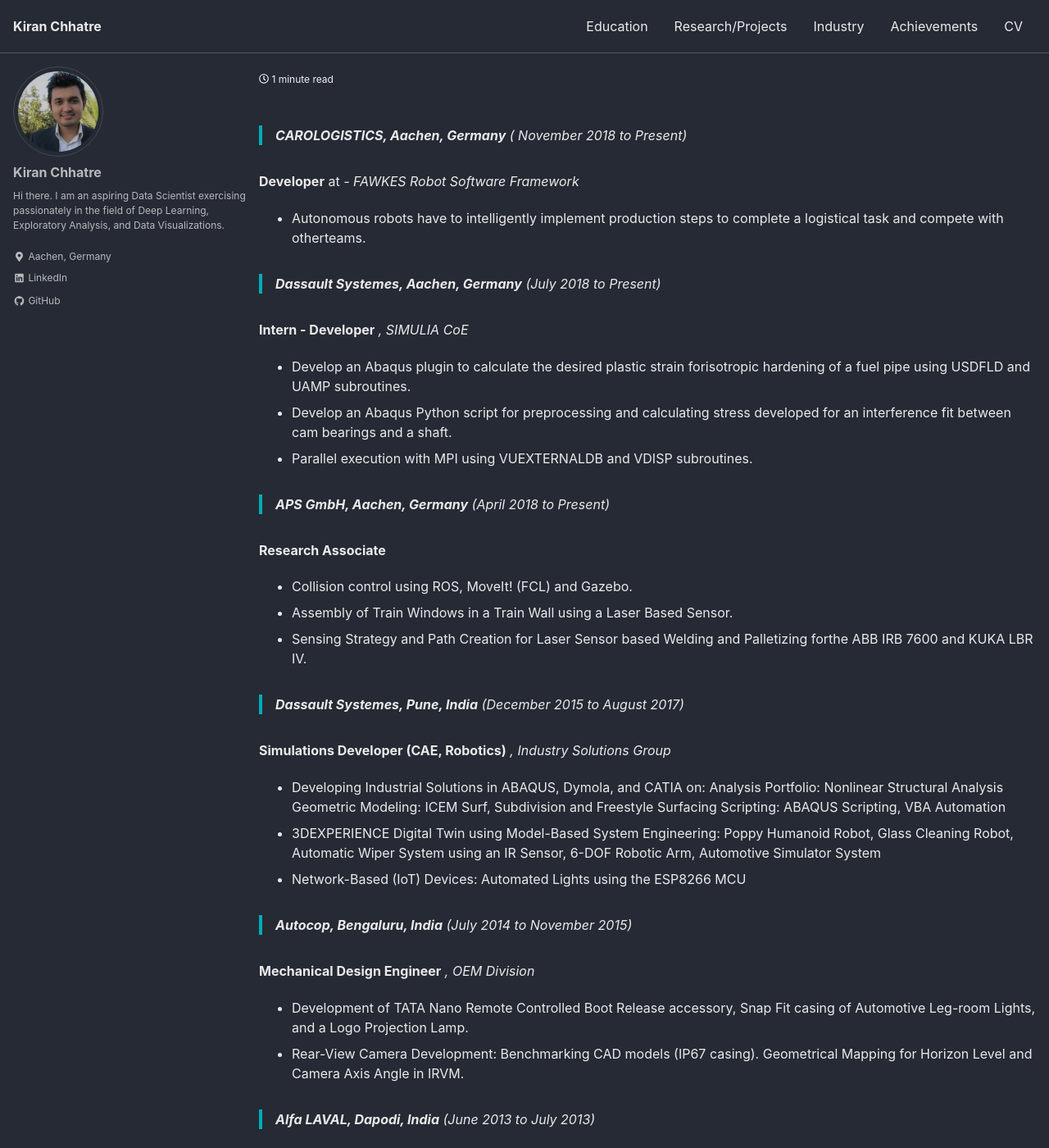
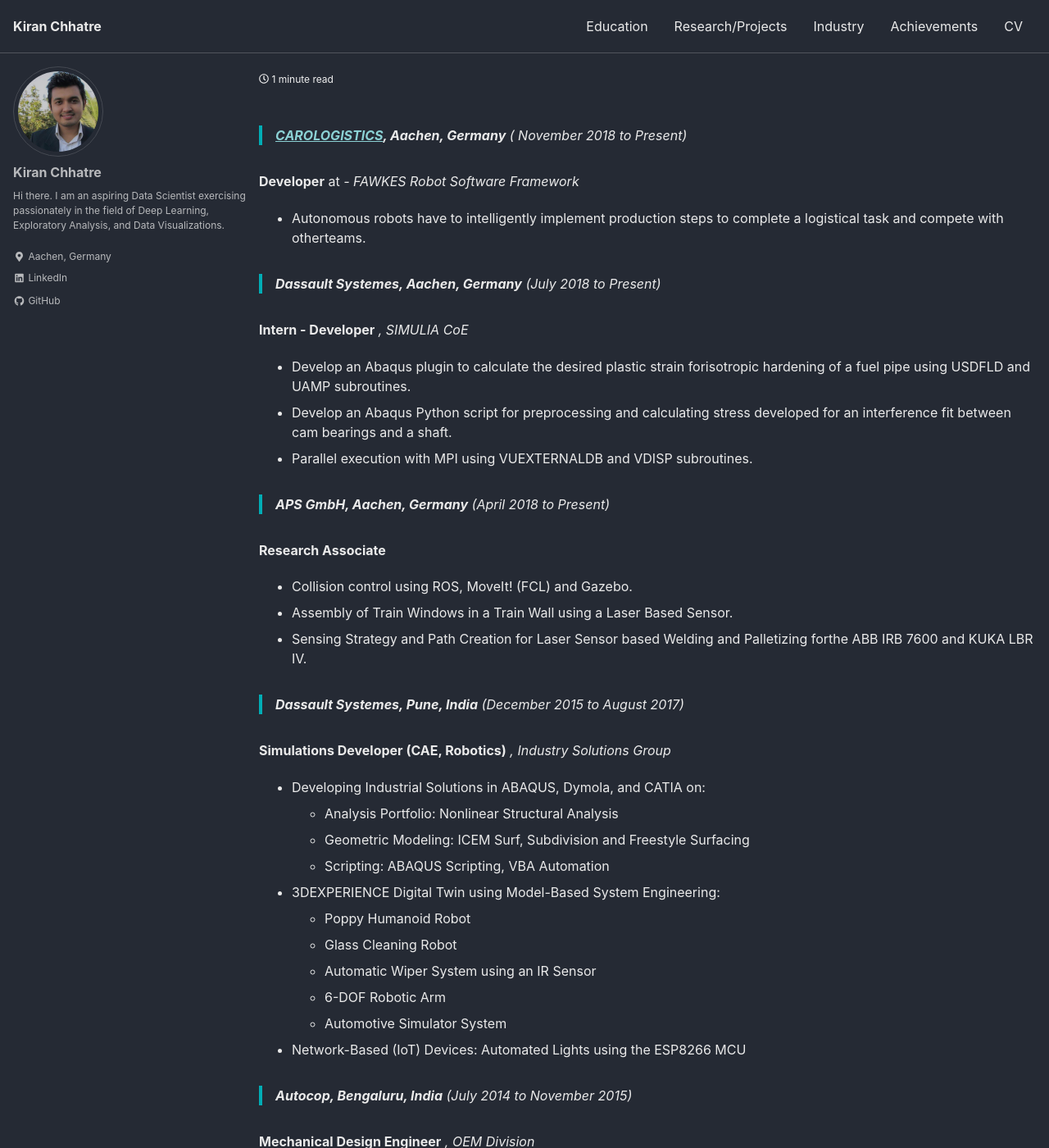
Before and after one commit to kiranchhatre/kiranchhatre.github.io, a Jekyll site: the page built from _pages/Industry.md, in a window 1280 px wide and 1400 px high. Shown: the whole window at 82% size. Built offline with Jekyll 4.4.1, drawn with Linux system fonts in a browser that asks for light colours; cached includes are drawn as plain includes; nearby versions of some CDN libraries.

```diff
--- a/_pages/Industry.md
+++ b/_pages/Industry.md
@@ -6,7 +6,7 @@ classes: wide
 ---
 
 
->  **CAROLOGISTICS, Aachen, Germany** ( November 2018 to Present)
+>  **[CAROLOGISTICS](https://www.carologistics.org/), Aachen, Germany** ( November 2018 to Present)
 
 **Developer** at *- FAWKES Robot Software Framework*
 
@@ -34,12 +34,15 @@ classes: wide
 
 **Simulations Developer (CAE, Robotics)** *, Industry Solutions Group*
 -   Developing Industrial Solutions in ABAQUS, Dymola, and CATIA on:
-    Analysis Portfolio: Nonlinear Structural Analysis
-    Geometric Modeling: ICEM Surf, Subdivision and Freestyle Surfacing
-    Scripting: ABAQUS Scripting, VBA Automation
+    -   Analysis Portfolio: Nonlinear Structural Analysis
+    -   Geometric Modeling: ICEM Surf, Subdivision and Freestyle Surfacing
+    -   Scripting: ABAQUS Scripting, VBA Automation
 -   3DEXPERIENCE Digital Twin using Model-Based System Engineering:
-    Poppy Humanoid Robot, Glass Cleaning Robot, Automatic Wiper System using
-    an IR Sensor, 6-DOF Robotic Arm, Automotive Simulator System
+    -   Poppy Humanoid Robot
+    -   Glass Cleaning Robot
+    -   Automatic Wiper System using an IR Sensor
+    -   6-DOF Robotic Arm
+    -   Automotive Simulator System
 -   Network-Based (IoT) Devices: Automated Lights using the ESP8266 MCU
 
 >   **Autocop, Bengaluru, India** (July 2014 to November 2015)
```
